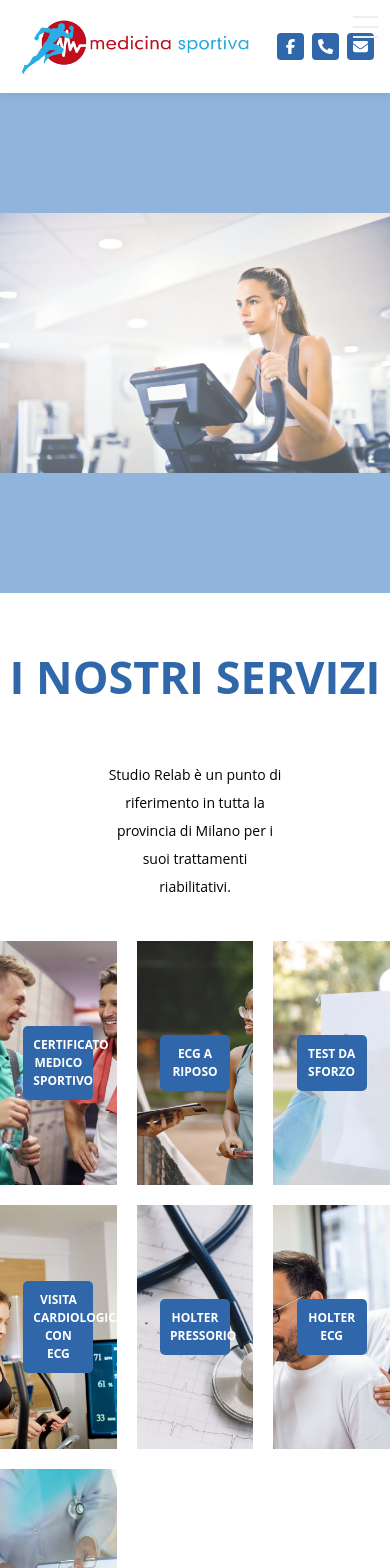
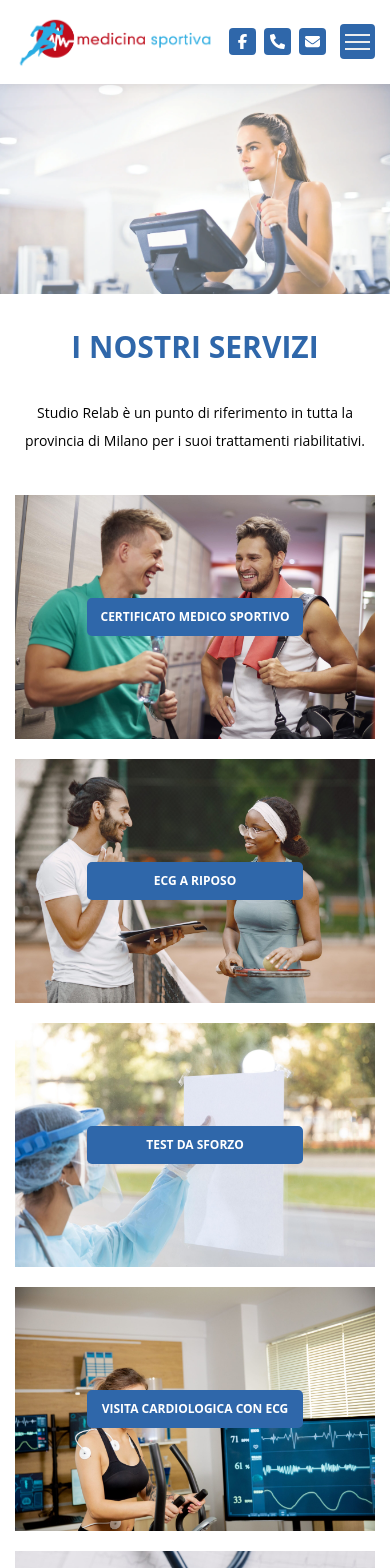
Before and after one commit to AliBangash/Medcare, a Nuxt app: page /services in a window 390 px wide. Shown: the top 1568 px of the page. Built offline with nearby package versions, Linux system fonts and the light colour scheme.

Commit message:
Responsive fixes

```diff
--- a/assets/css/main.css
+++ b/assets/css/main.css
@@ -9,3 +9,24 @@ body {
         margin: 0 auto;
     }
 }
+@media only screen and (min-width: 992px) and (max-width: 1199px){
+    .container {
+        width: 976px;
+        max-width: 100%;
+        margin: 0 auto;
+    }
+}
+@media only screen and (min-width: 768px) and (max-width: 991px) {
+    .container {
+        width: 752px;
+        max-width: 100%;
+        margin: 0 auto;
+    }
+}
+@media (max-width: 767px) {
+    .container {
+        padding-right: 15px;
+        padding-left: 15px;
+        max-width: 100%;
+    }
+}
--- a/components/contactus.vue
+++ b/components/contactus.vue
@@ -132,4 +132,25 @@
     width: 21px;
     fill: #fff;
 }
+@media (max-width: 767px){
+    .address-data {
+    width: 100%;
+}
+.address-iframe {
+    width: 100%;
+}
+.mainaddress {
+flex-direction: column;
+}
+}
+@media (max-width: 1199px) and  (min-width: 768px) {
+    .data-info {
+    padding: 50px;
+}
+}
+@media (max-width: 520px){
+    .data-info {
+    padding: 60px 20px;
+}
+}
 </style>
--- a/components/footer.vue
+++ b/components/footer.vue
@@ -53,4 +53,14 @@
     font-weight: 700;
     color: #fff;
 }
+@media (max-width: 767px){
+    .footer-data {
+    padding: 16px 20px !important;
+    flex-direction: column;
+    gap: 20px;
+}
+.footer-data p {
+    font-size: 12px;
+}
+}
 </style>
--- a/components/header.vue
+++ b/components/header.vue
@@ -11,14 +11,6 @@
               </NuxtLink>
             </div>
           </div>
-          <div class="nav-btn">
-            <label for="nav-check">
-              <span></span>
-              <span></span>
-              <span></span>
-            </label>
-          </div>
-
           <ul class="nav-list">
             <li>
               <div class="dropdown">
@@ -72,6 +64,13 @@
                   </svg></NuxtLink>
               </li>
             </ul>
+          </div>
+          <div class="nav-btn">
+            <label for="nav-check">
+              <span></span>
+              <span></span>
+              <span></span>
+            </label>
           </div>
         </nav>
       </header>
@@ -207,30 +206,35 @@ export default {};
   display: none;
 }
 
-@media (max-width: 480px) {
+@media (max-width: 767px) {
+  .main-logo {
+    max-width: 200px;
+}
   .nav {
-    padding: 1rem;
+    padding: 1rem 0;
   }
 
   .nav>.nav-btn {
-    display: inline-block;
-    position: absolute;
-    right: 0;
-    top: 0;
-    padding-top: 0.2rem;
+    cursor: pointer;
+    background: #2f67aa;
+    border-radius: 4px;
+    width: 35px;
+    height: 35px;
   }
 
   .nav>.nav-btn>label {
     display: inline-block;
     width: 50px;
     height: 50px;
-    padding: 13px;
+    top: 10px;
+    position: relative;
+    left: 5px;
   }
 
   .nav>.nav-btn>label>span {
     display: block;
     width: 25px;
-    height: 10px;
+    height: 7px;
     border-top: 2px solid #eee;
   }
 
--- a/components/services.vue
+++ b/components/services.vue
@@ -22,8 +22,8 @@ const serviceItems = [
     { id: 5, src: '/images/services5.jpg', text: 'HOLTER PRESSORIO' },
     { id: 6, src: '/images/services6.jpg', text: 'HOLTER ECG' },
     { id: 7, src: '/images/services7.jpg', text: 'SPIROMETRIA' },
-    // { id: 8, src: '/images/services8.jpg', text: 'hello we are' },
-    // { id: 9, src: '/images/services9.jpg', text: 'hello we are' },
+    { id: 8, src: '/images/services8.jpg', text: 'Generale' },
+    { id: 9, src: '/images/services9.jpg', text: 'Generale' },
 ]
 
 </script>
@@ -80,4 +80,16 @@ const serviceItems = [
     width: 60%;
     border-radius: 5px;
 }
+@media (max-width: 767px) {
+    .maingrid {
+    grid-template-columns: repeat(1, 1fr);
+}
+.heading-home {
+    font-size: 30px;
+    padding: 30px 0;
+}
+.para-home {
+    max-width: 95%;
+}
+}
 </style>
--- a/components/slider.vue
+++ b/components/slider.vue
@@ -55,4 +55,9 @@ const currentSlideImageUrl = ref('');
     opacity: 0.7;
     transition: transform 0.5s ease-in-out;
   }
+  @media (max-width: 767px) {
+    .slider-container {
+    height: 210px;
+  }
+  }
   </style>
```
